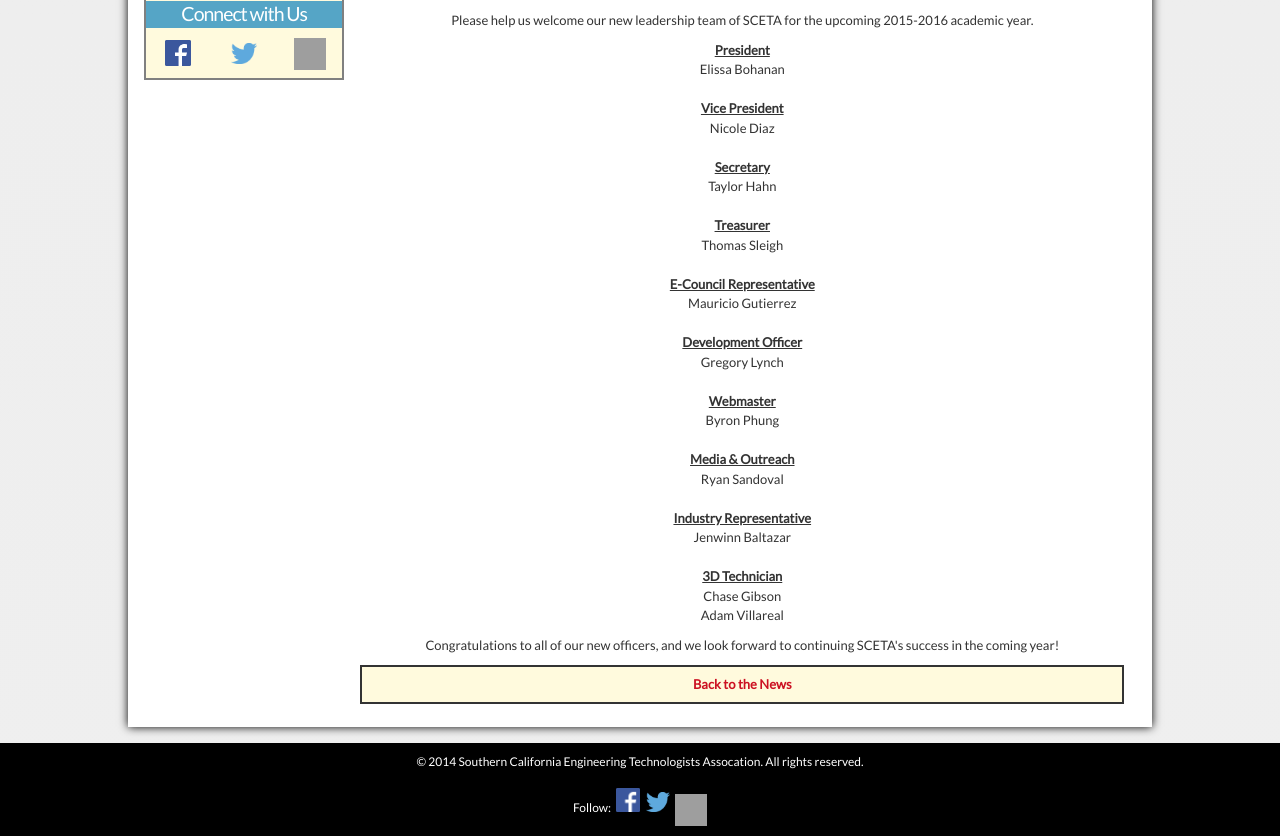
After one commit to ScetaWebmaster/SCETACPP, a PHP site: page /news/2015/03/meet-our-new-officers/index.php in a window 1280 px wide. The commit adds this page. Shown: the part 781-1617 px from the top of the page. Run offline with PHP 8.4, Linux system fonts and the light colour scheme; some libraries are stand-ins or nearby versions; grey boxes are pictures that could not be loaded.

Commit message:
Added "Meet Our New Officers" to news.

```diff
--- a/sceta.org/index.php
+++ b/sceta.org/index.php
@@ -90,6 +90,10 @@
 									</div>
 								</div>
 								<div u="slides" style="cursor: move; position: absolute; left: 0px; top: 0px; width: 600px; height: 450px; overflow: hidden;">
+									<div>
+										<img u="image" src="http://netimpactla.org/wp-content/uploads/2012/12/Executive-Team.jpg">
+										<div u="thumb"><a href="news/2015/03/meet-our-new-officers/">Meet Our New Officers</a></div>
+									</div>
 									<div>
 										<img u="image" src="https://fbcdn-sphotos-e-a.akamaihd.net/hphotos-ak-xta1/t31.0-8/11096429_10153299339575984_6925977548576694891_o.jpg">
 										<div u="thumb"><a href="http://www.usatoday.com/story/news/nation-now/2015/03/25/solar-panels-spring-break/70416832/" target="_blank">USA Today: CPP Solar Spring Break</a></div>
--- /dev/null
+++ b/sceta.org/news/2015/03/meet-our-new-officers/index.php
@@ -0,0 +1,133 @@
+<!DOCTYPE html>
+<!-- HTML5 Boilerplate -->
+<!--[if lt IE 7]>      <html class="no-js lt-ie9 lt-ie8 lt-ie7"> <![endif]-->
+<!--[if IE 7]>         <html class="no-js lt-ie9 lt-ie8"> <![endif]-->
+<!--[if IE 8]>         <html class="no-js lt-ie9"> <![endif]-->
+<!--[if gt IE 8]>      <html class="no-js"> <![endif]-->
+
+<html class="no-js">
+	<head>
+		<meta charset="utf-8">
+
+		<!-- Always Force Latest IE Rendering Engine (even in intranet) & Chrome Frame -->
+		<meta http-equiv="X-UA-Compatible" content="IE=edge,chrome=1">
+
+		<title>SCETA - News - Meet Our New Officers</title>
+
+		<meta name="description" content="SCETA (Southern California Engineering Technologists Association) has been networking with engineering alumni who have been working in the engineering field since 1983. SCETA is an association of students interested in life-long learning and the sharing of knowledge among the various engineering disciplines. One of our goals is to establish a social network for current/future students and alumni.">
+		<meta name="keywords" content="SCETA, engineering, technology, networking">
+		<meta name="author" content="www.sceta.org">
+		<meta http-equiv="cleartype" content="on">
+
+		<link rel="shortcut icon" href="../../../../img/favicon.ico">
+
+		<!-- Responsive and Mobile Friendly Stuff -->
+		<meta name="HandheldFriendly" content="True">
+		<meta name="MobileOptimized" content="320">
+		<meta name="viewport" content="width=device-width, initial-scale=1.0">
+
+		<!-- Stylesheets -->
+		<link rel="stylesheet" href="../../../../css/html5reset.css" media="all">
+		<link rel="stylesheet" href="../../../../css/style.css" media="all">
+		<link rel="stylesheet" href="../../../../css/col.css" media="all">
+		<link rel="stylesheet" href="../../../../css/3cols.css" media="all">
+		<link rel="stylesheet" href="../../../../css/4cols.css" media="all">
+
+		<!-- Responsive Stylesheets -->
+		<link rel="stylesheet" media="only screen and (max-width: 1024px) and (min-width: 769px)" href="../../../../css/1024.css">
+		<link rel="stylesheet" media="only screen and (max-width: 768px) and (min-width: 481px)" href="../../../../css/768.css">
+		<link rel="stylesheet" media="only screen and (max-width: 480px)" href="../../../../css/480.css">
+
+		<!-- All JavaScript at the bottom except for Modernizr which enables HTML5 elements and feature detects. -->
+		<script src="../../../../js/modernizr-2.5.3-min.js"></script>
+
+		<!-- Grab Google CDN's jQuery, with a protocol relative URL; fall back to local if necessary. -->
+		<script src="//ajax.googleapis.com/ajax/libs/jquery/1.7.2/jquery.min.js"></script>
+		<script>window.jQuery || document.write('<script src="../../../../js/jquery-1.7.2.min.js"><\/script>')</script>
+
+		<!-- Smooth Scrolling -->
+		<script src="../../../../js/smoothScroll.js"></script>
+	</head>
+
+	<body>
+		<a name="top"></a>
+
+		<!-- Main Body Wrapper -->
+		<div id="wrapper">
+			<!-- Main Header w/ SCETA Logo/Title & Main Menu -->
+			<?php include '../../../../../inc/sceta.org/header_4.php'; ?>
+
+			<!-- Main Body Content -->
+			<div id="maincontentcontainer">
+				<div id="maincontent">
+					<div class="section group">
+						<div class="col span_1_of_4">
+							<?php include '../../../../../inc/sceta.org/sidemenu_members_news_4.php'; ?>
+						</div>
+
+						<div class="col span_3_of_4 post">
+							<h4>Meet Our New Officers</h4>
+							<h3>27 MAR 2015</h3>
+							<p>
+								<img src="http://netimpactla.org/wp-content/uploads/2012/12/Executive-Team.jpg">
+							</p>
+
+							<p>
+								Please help us welcome our new leadership team of SCETA for the upcoming 2015-2016 academic year.
+							</p>
+
+							<p>
+								<b><u>President</b></u><br>
+								Elissa Bohanan<br><br>
+
+								<b><u>Vice President</b></u><br>
+								Nicole Diaz<br><br>
+
+								<b><u>Secretary</b></u><br>
+								Taylor Hahn<br><br>
+
+								<b><u>Treasurer</b></u><br>
+								Thomas Sleigh<br><br>
+
+								<b><u>E-Council Representative</b></u><br>
+								Mauricio Gutierrez<br><br>
+
+								<b><u>Development Officer</b></u><br>
+								Gregory Lynch<br><br>
+
+								<b><u>Webmaster</b></u><br>
+								Byron Phung<br><br>
+
+								<b><u>Media & Outreach</b></u><br>
+								Ryan Sandoval<br><br>
+
+								<b><u>Industry Representative</b></u><br>
+								Jenwinn Baltazar<br><br>
+
+								<b><u>3D Technician</b></u><br>
+								Chase Gibson<br>
+								Adam Villareal<br>
+							</p>
+
+							<p>
+								Congratulations to all of our new officers, and we look forward to continuing SCETA's success in the coming year!
+							</p>
+
+							<a href="../../../" class="backBarLink">
+								<div class="backBar">
+									Back to the News
+								</div>
+							</a>
+						</div>
+					</div>
+				</div>
+			</div>
+
+			<!-- Main Footer -->
+			<?php include '../../../../../inc/sceta.org/footer_main_4.php'; ?>
+
+			<!-- Back to Top -->
+			<a href="#top" class="cd-top">Top</a>
+			<script src="../../../../js/top.js"></script>
+	</body>
+</html>
--- a/sceta.org/news/index.php
+++ b/sceta.org/news/index.php
@@ -73,6 +73,12 @@
 								Stay up-to-date with the latest news and announcements from SCETA! Be sure to follow our announcements here and be sure to connect with us through
 								Facebook, Twitter, and Instagram through our "Connect with Us" bar to get the latest and greatest.
 							</p>
+
+							<a href="2015/03/meet-our-new-officers/">
+								<h4>Meet Our New Officers</h4>
+								<h3>27 MAR 2015</h3>
+								<p><img src="http://netimpactla.org/wp-content/uploads/2012/12/Executive-Team.jpg">
+									Please help us welcome our new leadership team of SCETA for the upcoming 2015-2016 academic year.</p>
 
 							<a href="http://www.usatoday.com/story/news/nation-now/2015/03/25/solar-panels-spring-break/70416832/" target="_blank">
 								<h4>USA Today: CPP Solar Spring Break</h4>
```
